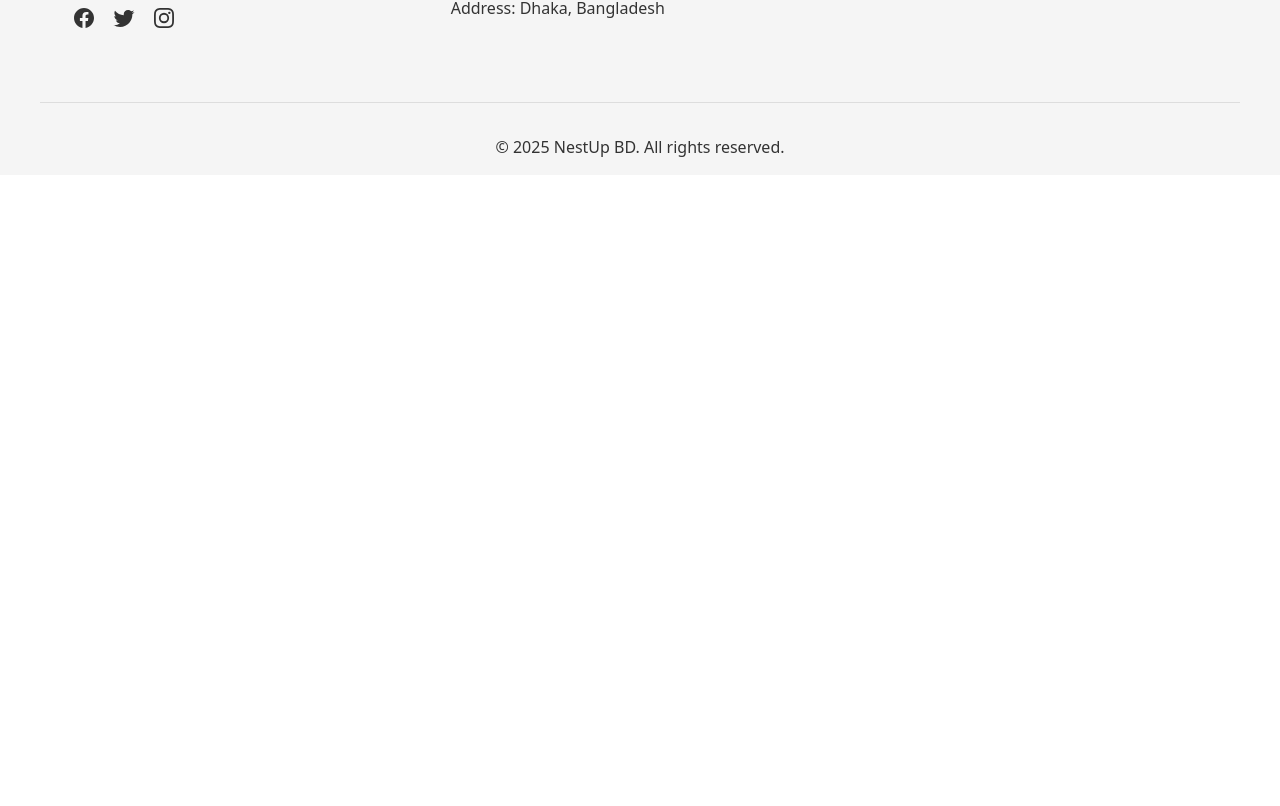
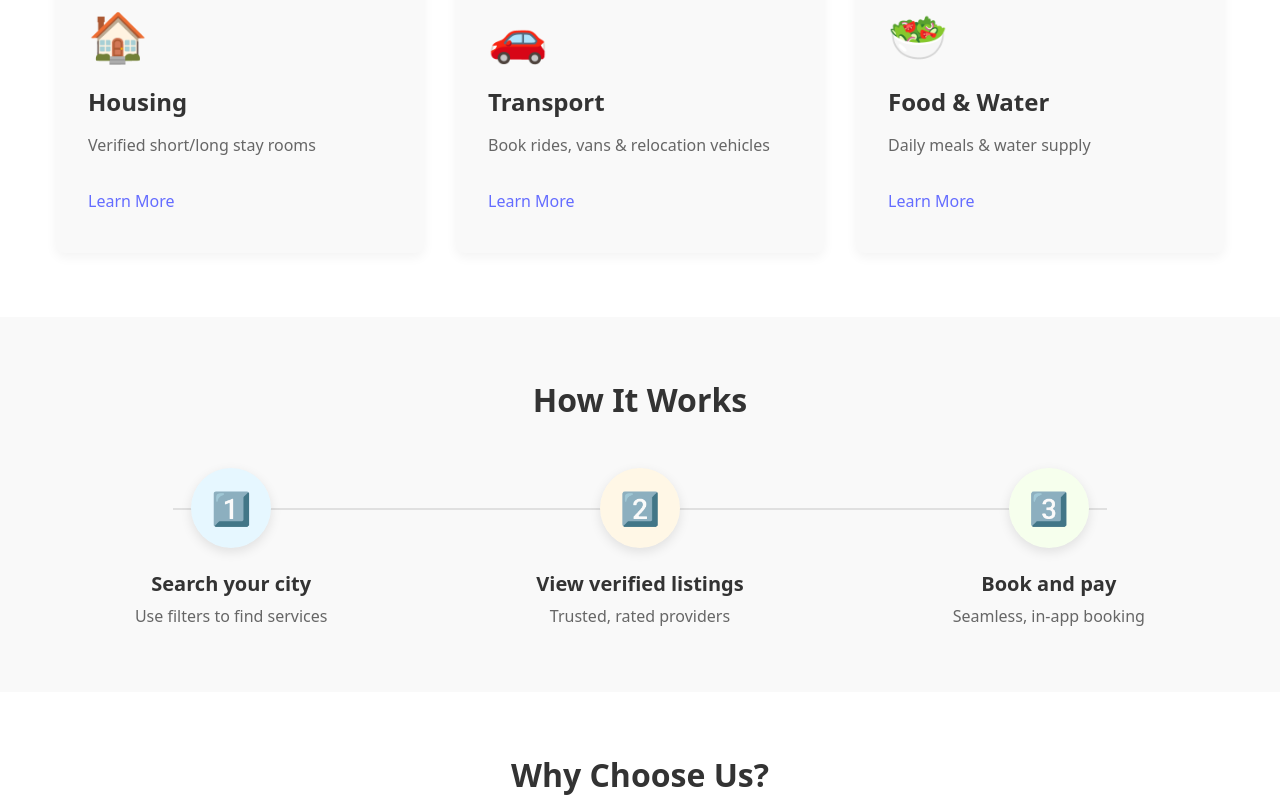
Before and after one commit to A-Piyas-04/NestUp-BD, a React (Vite) app in the folder Project/NestUp BD/: page / in a window 1280 px wide. Shown: the part 814-1620 px from the top of the page. Before the commit the page ends 989 px from the top, so only its background shows below. Built offline with nearby package versions, Linux system fonts and the light colour scheme.

Commit message:
modified home and structure txt to sync

```diff
--- a/Project/NestUp BD/src/pages/Home/Home.jsx
+++ b/Project/NestUp BD/src/pages/Home/Home.jsx
@@ -1,5 +1,8 @@
 import Header from '../../components/Header/Header';
 import HeroSection from '../../components/HeroSection/HeroSection';
+import ServiceCards from '../../components/ServiceCards/ServiceCards';
+import HowItWorks from '../../components/HowItWorks/HowItWorks';
+import TrustBadges from '../../components/TrustBadges/TrustBadges';
 import Footer from '../../components/Footer/Footer';
 import './Home.css';
 
@@ -9,7 +12,9 @@ const Home = () => {
       <Header />
       <main>
         <HeroSection />
-        {/* Additional sections can be added here as the project grows */}
+        <ServiceCards />
+        <HowItWorks />
+        <TrustBadges />
       </main>
       <Footer />
     </div>
```
Also changed, not shown: 1 other file (tests, documents, lock files or other folders).
